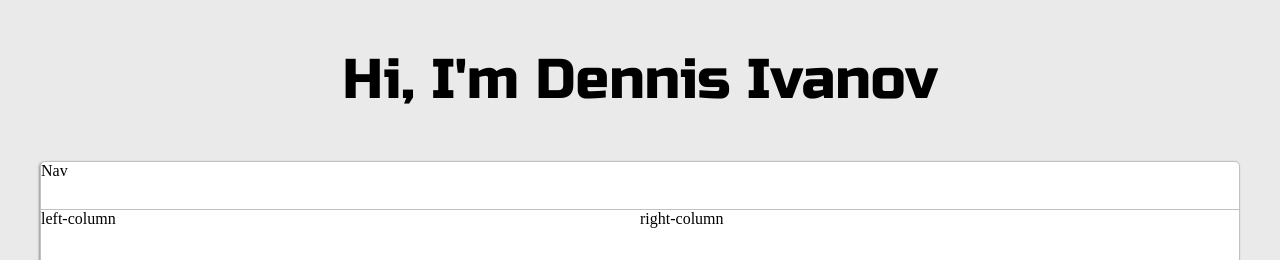
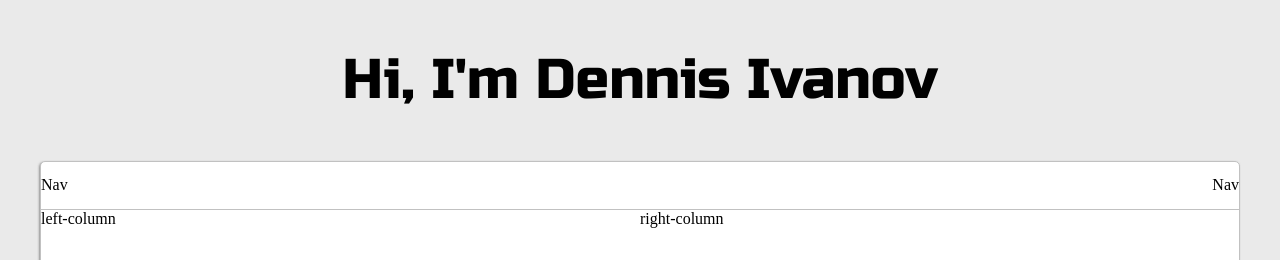
Before and after one commit to Annie-Huang/portfolio-website2, a website: page index.html in a window 1280 px wide. Shown: the top 260 px of the page. Drawn offline with Linux system fonts and the light colour scheme.

Commit message:
Set up the Nav section, left and right section, and do space-between on them.

```diff
--- a/default.css
+++ b/default.css
@@ -90,7 +90,12 @@ h6 { font-size: 16px;}
   grid-area: nav-wrapper;
 
   /*border: 1px dashed lightcoral;*/
+
   border-bottom: 1px solid var(--borderColor);
+  display: flex;
+  justify-content: space-between;
+  align-items: center; /* Makes the item center in vertically */
+
 }
 
 .left-column {
--- a/index.html
+++ b/index.html
@@ -19,7 +19,13 @@
 
       <div class="intro-wrapper">
         <div class="nav-wrapper">
-          Nav
+          <div class="dots-wrapper">
+            Nav
+          </div>
+
+          <ul id="navigation">
+            Nav
+          </ul>
         </div>
 
         <div class="left-column">
```
